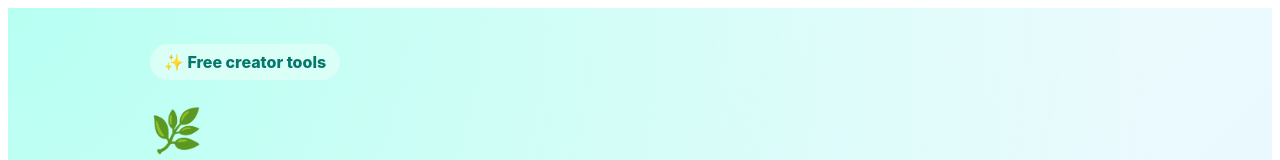
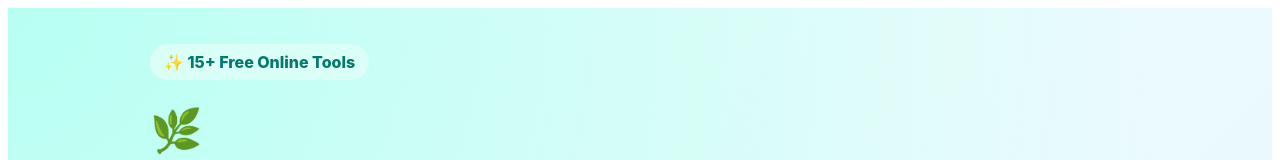
Before and after one commit to gramaziofamily/pixelminttools, a Next.js app: page / in a window 1280 px wide. Shown: the top 160 px of the page. Built offline with nearby package versions, Linux system fonts and the light colour scheme.

Commit message:
Update page.js

```diff
--- a/app/page.js
+++ b/app/page.js
@@ -73,7 +73,7 @@ export default function Home() {
             marginBottom: "24px",
           }}
         >
-          ✨ Free creator tools
+          ✨ 15+ Free Online Tools
         </div>
 
         <div style={{ fontSize: "42px", marginBottom: "8px" }}>🌿</div>
```
